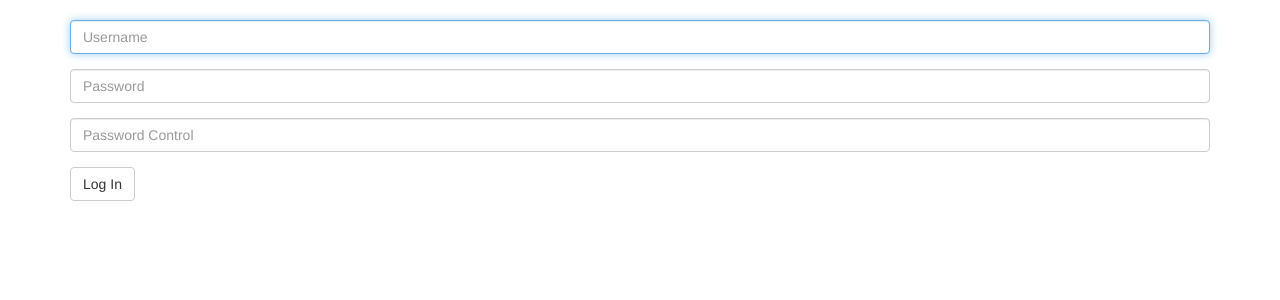
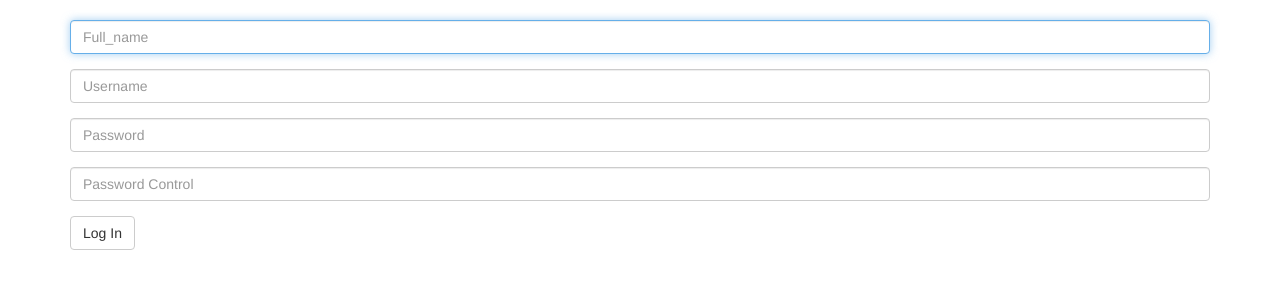
Before and after one commit to Moah768/WEBik, a Flask app: page /register in a window 1280 px wide. Shown: the part 52-352 px from the top of the page. Run offline with Flask 2, Linux system fonts and the light colour scheme; some libraries are stand-ins or nearby versions.

Commit message:
Ja geen idee

```diff
--- a/webapp/application.py
+++ b/webapp/application.py
@@ -96,7 +96,8 @@ def register():
         hash = pwd_context.encrypt(request.form.get("password"))
 
         # comment
-        result = db.execute("INSERT INTO users (username, hash) VALUES(:username, :hash)", username=request.form.get("username"),hash=hash)
+        result = db.execute("INSERT INTO users (username, hash, full_name) VALUES(:username, :hash, :full_name)", username=request.form.get("username"),hash=hash, full_name=full_name)
+
         if not result:
             return apology("choose another username.")
 
@@ -104,7 +105,7 @@ def register():
 
         session["user_id"] = rows[0]["id"]
 
-        return redirect(url_for("login"))
+        return redirect(url_for("index"))
 
     else:
         return render_template("register.html")
--- a/webapp/templates/register.html
+++ b/webapp/templates/register.html
@@ -7,6 +7,9 @@
 {% block main %}
     <form action="{{ url_for('register') }}" method="post">
         <fieldset>
+            <div class="form-group">
+                <input autocomplete="off" autofocus class="form-control" name="full_name" placeholder="Full_name" type="text"/>
+            </div>
             <div class="form-group">
                 <input autocomplete="off" autofocus class="form-control" name="username" placeholder="Username" type="text"/>
             </div>
```
